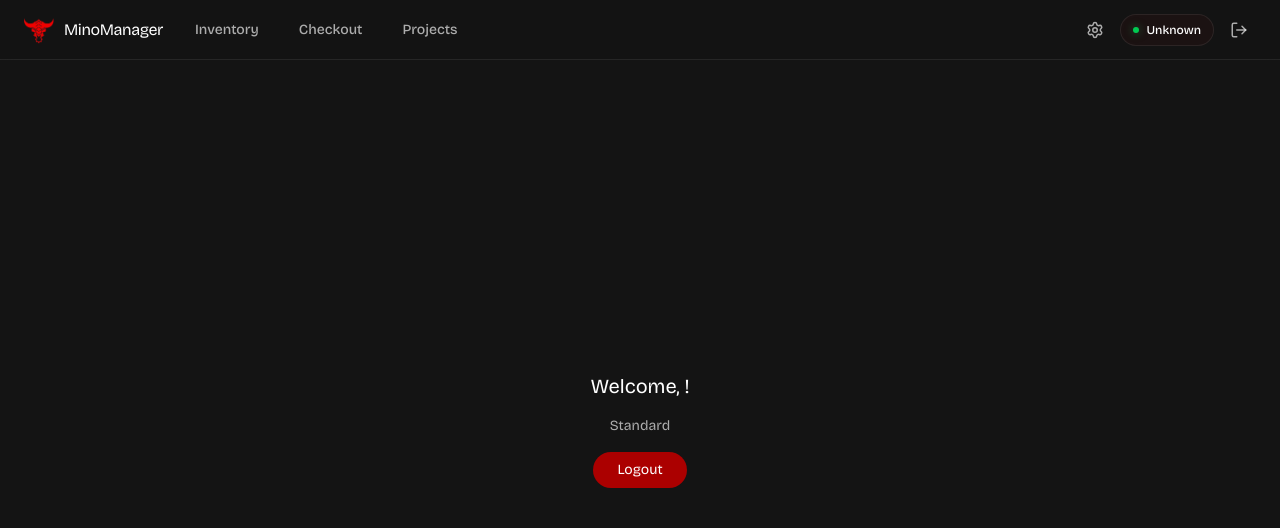
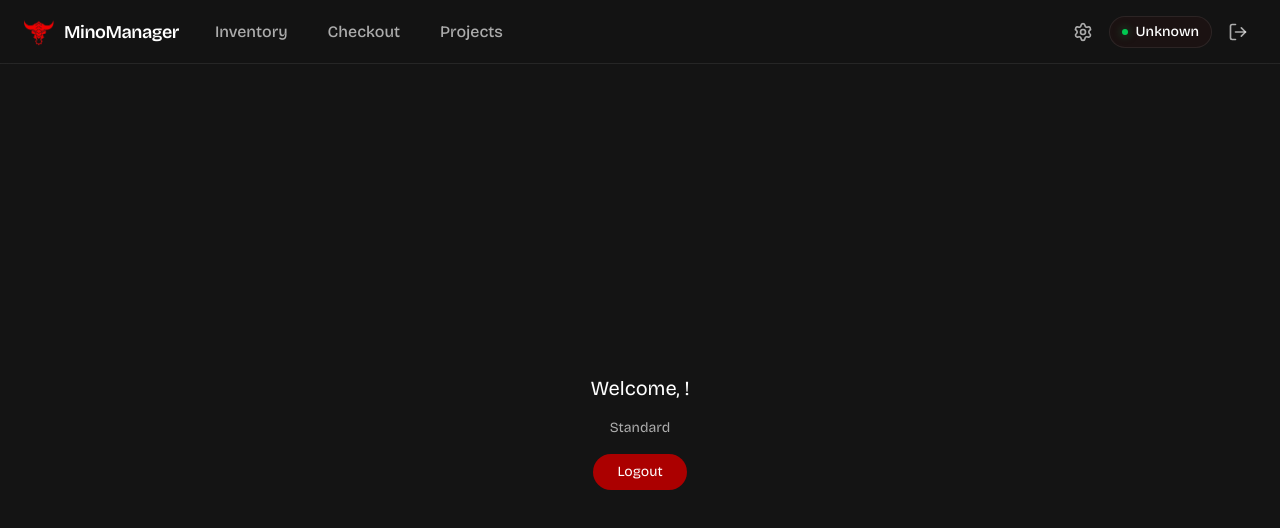
Before and after one commit to MiddletonRobotics/minotaur-inventory-manager, a Next.js app: page / in a window 1280 px wide. Shown: the top 528 px of the page. Built offline with nearby package versions, Linux system fonts and the light colour scheme; no server answers.

Commit message:
minor css changes

```diff
--- a/components/navbar.tsx
+++ b/components/navbar.tsx
@@ -19,16 +19,16 @@
     const session = await authenticate();
 
     return (
-        <header className="h-[60px] w-full border-b border-border bg-bg/95 backdrop-blur-sm flex items-center justify-between px-6 sticky top-0 z-50">
+        <header className="h-[64px] w-full border-b border-border bg-bg/95 backdrop-blur-sm flex items-center justify-between px-6 sticky top-0 z-50">
             <div className="flex items-center gap-6">
                 <Link href="/" className="flex items-center gap-2.5 group">
                     <Image src={logo} alt="Minotaur Logo" width={30} height={30} className="rounded-md transition-transform group-hover:scale-105" />
-                    <span className="text-base tracking-tight text-fg">MinoManager</span>
+                    <span className="text-lg tracking-tight font-semibold text-fg">MinoManager</span>
                 </Link>
 
-                <nav className="flex items-center gap-10 pl-2">
+                <nav className="flex items-center gap-10 pl-3">
                     {navItems.map((link) => (
-                        <Link key={link.href} href={link.href} className="relative py-2 text-sm font-medium text-fg-muted transition-colors hover:text-fg group">
+                        <Link key={link.href} href={link.href} className="relative py-2 text-base font-medium text-fg-muted transition-colors hover:text-fg group">
                             {link.label}
                             <span className="absolute bottom-0 left-0 h-[2px] w-full scale-x-0 bg-fg transition-transform duration-250 ease-out group-hover:scale-x-100" />
                         </Link>
@@ -38,18 +38,18 @@
 
             <div className="flex items-center gap-2">
                 <Link href="/settings" aria-label="Settings" className="relative p-2 text-fg-muted transition-colors hover:text-fg group">
-                    <Settings size={18} />
+                    <Settings size={20} />
                     <span className="absolute bottom-0 left-1/2 h-[2px] w-6 -translate-x-1/2 scale-x-0 bg-fg transition-transform duration-250 ease-out group-hover:scale-x-100" />
                 </Link>
 
-                <div className="flex h-8 items-center gap-2 rounded-full border border-border bg-accent/5 px-3 py-1 text-xs font-medium text-fg">
+                <div className="flex h-8 items-center gap-2 rounded-full border border-border bg-accent/5 px-3 py-1 font-medium text-fg">
                     <span className="h-1.5 w-1.5 rounded-full shrink-0 bg-green-500 shadow-[0_0_8px_rgba(34,197,94,0.5)]" />
-                    <span className="max-w-[150px] truncate">{session == null ? 'Unknown' : displayName(session.user.firstName, session.user.lastName)}</span>
+                    <span className="max-w-[150px] truncate text-sm">{session == null ? 'Unknown' : displayName(session.user.firstName, session.user.lastName)}</span>
                 </div>
 
                 <form action={logout}>
                     <button type="submit" aria-label="Logout" className="relative p-2 text-fg-muted transition-colors hover:text-fg group">
-                        <LogOut size={18} />
+                        <LogOut size={20} />
                         <span className="absolute bottom-0 left-1/2 h-[2px] w-6 -translate-x-1/2 scale-x-0 bg-destructive transition-transform duration-250 ease-out group-hover:scale-x-100" />
                     </button>
                 </form>
```
